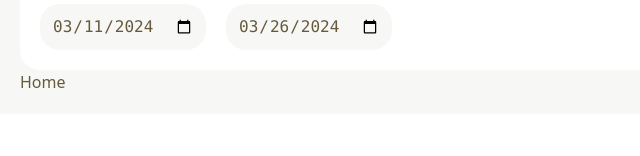
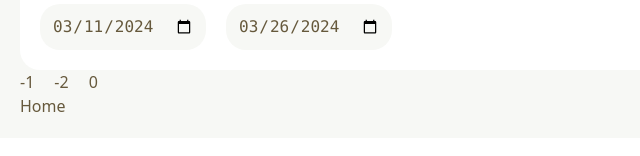
Before and after one commit to AlvesPHGA/fintech-by-origamid, a React (Vite) app: page / in a window 1280 px wide. Shown: the part 144-300 px from the top of the page, without its empty margins (0-640 px from the left). Built offline with nearby package versions, Linux system fonts and the light colour scheme; no server answers.

Commit message:
update: button component

```diff
--- a/src/ui/components/Button/Button.tsx
+++ b/src/ui/components/Button/Button.tsx
@@ -1,3 +1,5 @@
-export const Button = () => {
-   return;
+import React from 'react';
+
+export const Button = ({ children }: React.PropsWithChildren) => {
+   return <button>{children}</button>;
 };
--- a/src/ui/components/Header/Header.tsx
+++ b/src/ui/components/Header/Header.tsx
@@ -1,9 +1,11 @@
+import { Months } from '../../partials/Months/Months';
 import { DataRange } from '../DataRange/DataRange';
 
 export const Header = () => {
    return (
       <header>
          <DataRange />
+         <Months />
       </header>
    );
 };
--- a/src/ui/partials/Months/Months.tsx
+++ b/src/ui/partials/Months/Months.tsx
@@ -2,8 +2,10 @@ import { Button } from '../../components/Button/Button';
 
 export const Months = () => {
    return (
-      <div>
-         <Button />
+      <div className="flex space-x-5">
+         <Button>{-1}</Button>
+         <Button>{-2}</Button>
+         <Button>{0}</Button>
       </div>
    );
 };
```
